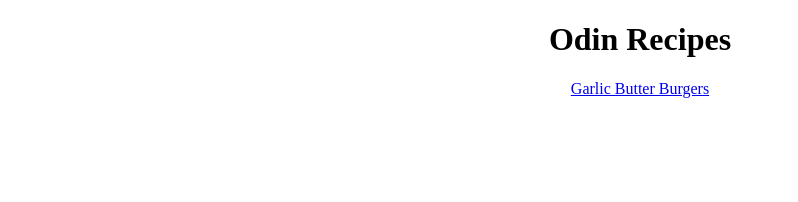
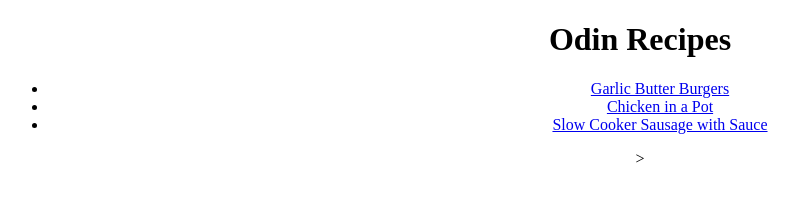
Before and after one commit to EljiahR/odin-recipes, a plain HTML site: page index.html in a window 1280 px wide. Shown: the whole page, without its empty margins (0-798 px from the left). Drawn offline with Linux system fonts and the light colour scheme.

Commit message:
I forgot to update the index previous iteration

```diff
--- a/index.html
+++ b/index.html
@@ -9,7 +9,11 @@
     <body>
         <main>
             <h1>Odin Recipes</h1>
-            <a href="./recipes/burgers.html">Garlic Butter Burgers</a>
+            <ul>
+                <li><a href="./recipes/burgers.html">Garlic Butter Burgers</a></li>
+                <li><a href="./recipes/chickenpot.html">Chicken in a Pot</a></li>
+                <li><a href="./recipes/sausage.html">Slow Cooker Sausage with Sauce</a></li>
+            </ul>>
         </main>
     </body>
 </html>
```
